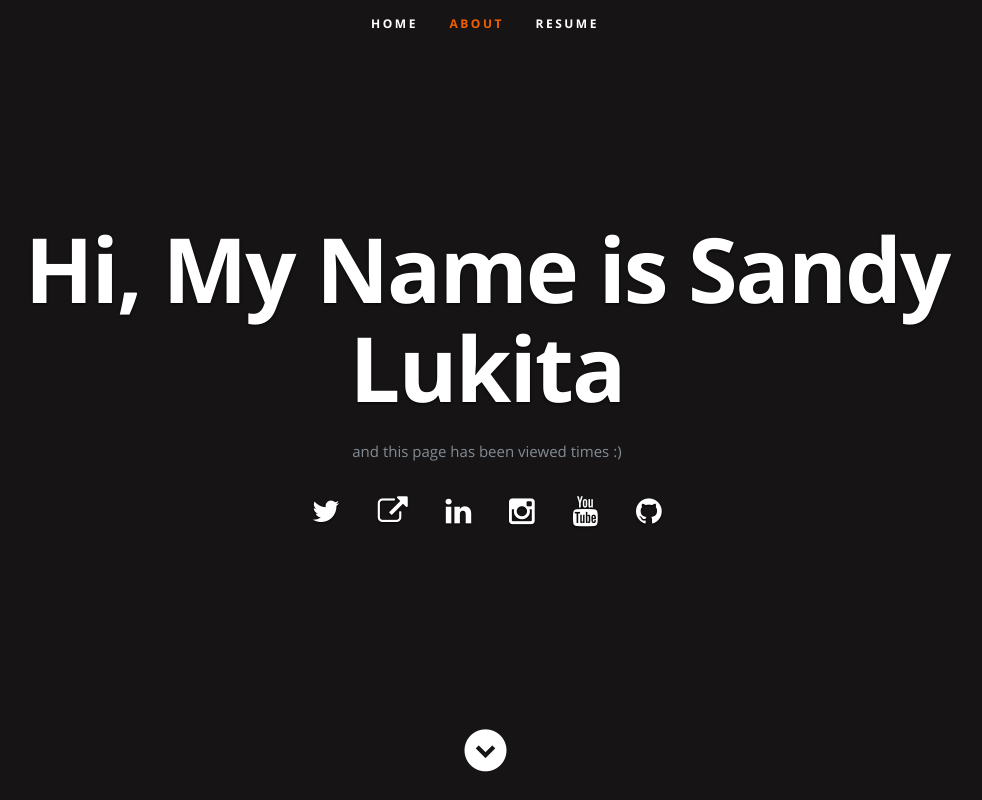
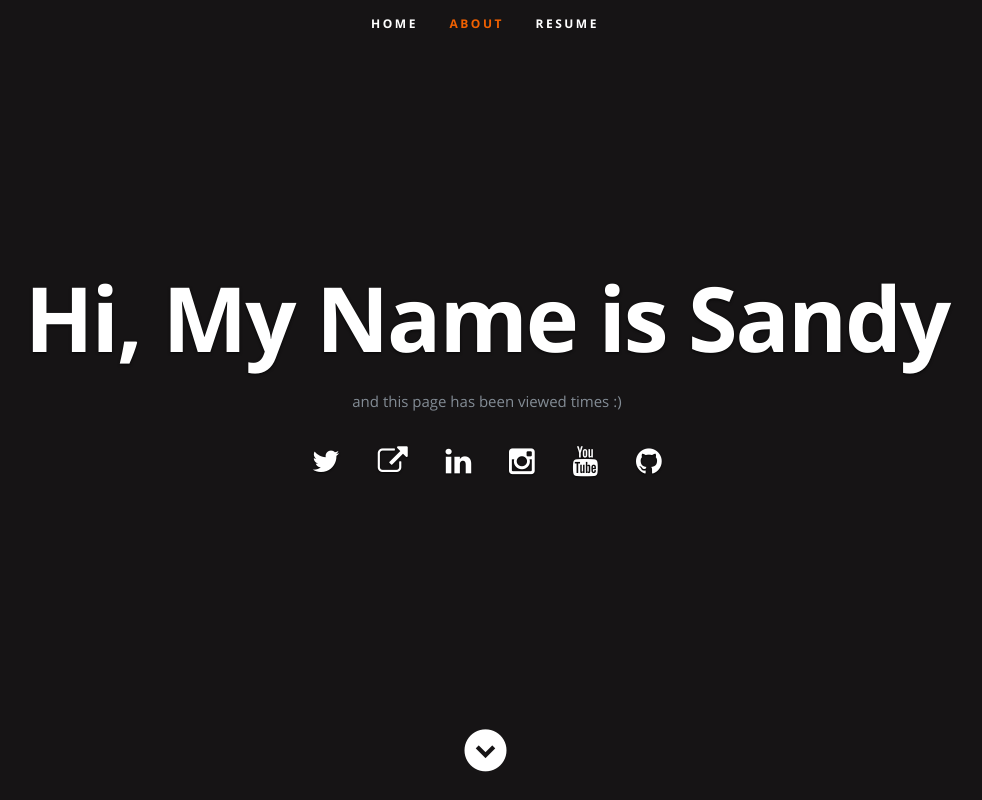
Before and after one commit to sandylukita/azure-resume2, a plain HTML site: page frontend/index.html in a window 1280 px wide. Shown: the top 800 px of the page, without its empty margins (155-1137 px from the left). Drawn offline with nearby package versions, Linux system fonts and the light colour scheme; no server answers.

Commit message:
Changed Index.html

```diff
--- a/frontend/index.html
+++ b/frontend/index.html
@@ -54,7 +54,7 @@
 
       <div class="row banner">
          <div class="banner-text">
-            <h1 class="responsive-headline">Hi, My Name is Sandy Lukita</h1>
+            <h1 class="responsive-headline">Hi, My Name is Sandy</h1>
 
             <p>and this page has been viewed <a id="counter"></a> times :) </p>
             <ul class="social">
```
